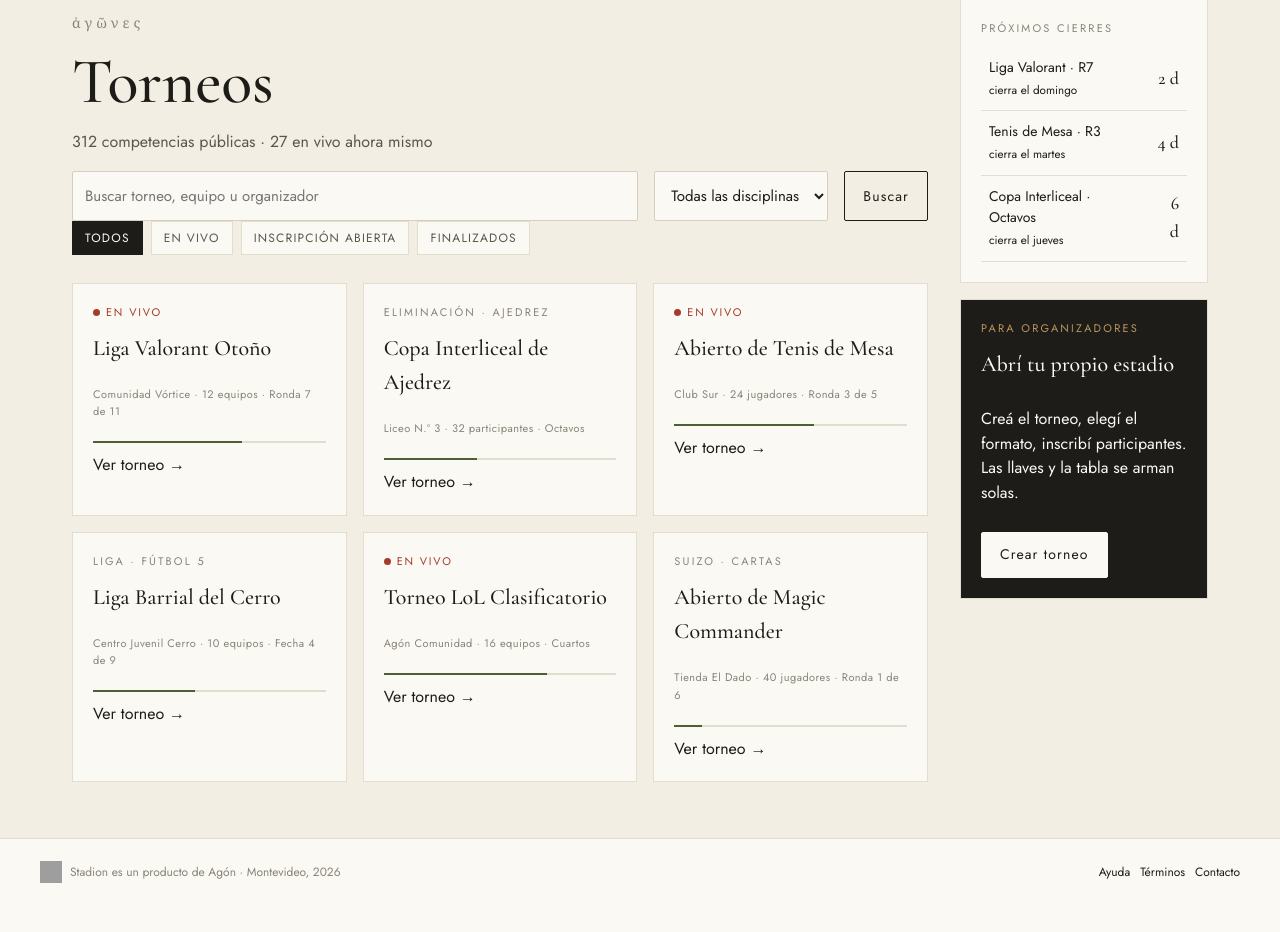
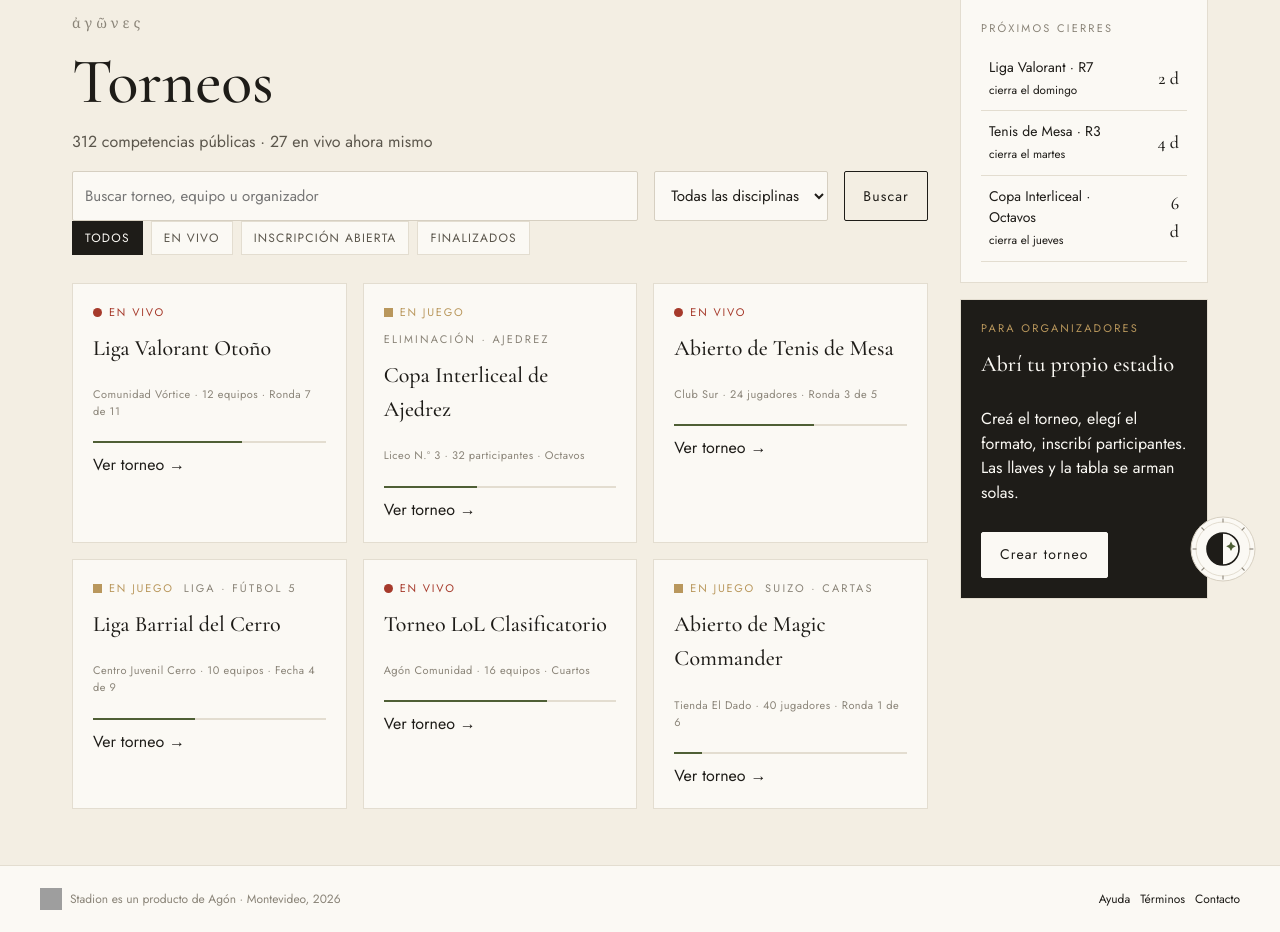
Before and after one commit to lzzro/agonstadion, a PHP site: page /torneos.html in a window 1280 px wide. Shown: the part 194-1126 px from the top of the page. Before the commit the page ends 1077 px from the top, so only its background shows below. Run offline with PHP 8.4, Linux system fonts and the light colour scheme; grey boxes are pictures that could not be loaded.

Commit message:
Agregar modo noche, estados de torneo y reglas de voz

```diff
--- a/public/css/style.css
+++ b/public/css/style.css
@@ -13,8 +13,39 @@
   --olivo2: #75865A;
   --olivoT: #E6EAD9;
   --cinabrio: #A63A2B; /* solo "en vivo" */
+  --olivoB: #E3DDD0;   /* borde de la fila destacada */
+  --enjuego: #B9975C;  /* estado "en juego" */
+  --vencedor: #3F4A2C; /* estado "vencedor" */
+  --cerrado: #8A8478;  /* estado "cerrado" */
   --serif: 'Cormorant Garamond', Georgia, serif;
   --sans: 'Jost', 'Segoe UI', sans-serif;
+  color-scheme: light;
+}
+
+/* ---------- Modo noche ----------
+   Solo se redefinen los colores: la tipografía, las medidas y la
+   retícula son las mismas. Cada valor sale de los bocetos; los cuatro
+   marcados como "derivado" se sacaron conservando el matiz y el croma
+   del color de día y subiendo la claridad, que es lo que hacen los
+   pares ya confirmados (el matiz de olivo y cinabrio no se mueve ni un
+   grado entre los dos modos). */
+[data-theme="noche"] {
+  --pent: #14130F;     /* basalto: fondo */
+  --pario: #1A1814;    /* basalto claro: superficies */
+  --veta: #3A362E;     /* del círculo exterior del ícono de noche */
+  --hair: #2A2822;
+  --ink: #EDE7DA;      /* cal */
+  --ink2: #C9C1B0;
+  --ink3: #A79F8C;
+  --olivo: #8CA368;    /* kotinos de noche */
+  --olivo2: #B9CB9C;   /* derivado: mantiene la distancia con --olivo */
+  --olivoT: #232A1B;
+  --olivoB: #3A4430;
+  --cinabrio: #D4614E; /* brasa */
+  --enjuego: #AD8B50;  /* derivado */
+  --vencedor: #A7B593; /* derivado */
+  --cerrado: #A79F8C;  /* igual que --ink3: de día son el mismo color */
+  color-scheme: dark;
 }
 * { box-sizing: border-box; }
 html, body { margin: 0; }
@@ -60,8 +91,25 @@ nav a.activo { color: var(--ink); border-bottom-color: var(--olivo); }
 .btn-primario:hover { background: var(--olivo2); color: var(--pario); }
 .etiqueta { font-size: 11px; letter-spacing: .2em; text-transform: uppercase; color: var(--ink3); }
 .epigrafe { font-family: var(--serif); font-size: 14px; letter-spacing: .28em; color: var(--ink3); }
-.en-vivo { display: inline-flex; align-items: center; gap: 6px; font-size: 11px; letter-spacing: .16em; text-transform: uppercase; color: var(--cinabrio); }
-.en-vivo::before { content: ""; width: 7px; height: 7px; border-radius: 50%; background: var(--cinabrio); }
+
+/* ---------- Estado del torneo: color Y forma juntos ----------
+   Nunca solo el color: quien no distingue el rojo del verde reconoce
+   igual el estado por la figura. La figura sale de ::before salvo en
+   "vencedor", que lleva la rama de olivo en SVG. Todas toman el color
+   de currentColor, así que basta cambiar la variante. */
+.estado { display: inline-flex; align-items: center; gap: 7px; font-size: 11px; letter-spacing: .16em; text-transform: uppercase; }
+.estado::before { content: ""; display: block; flex: none; }
+.estado-en-vivo     { color: var(--cinabrio); }
+.estado-en-vivo::before     { width: 9px; height: 9px; border-radius: 50%; background: currentColor; }
+.estado-inscripcion { color: var(--olivo); }
+.estado-inscripcion::before { width: 9px; height: 9px; border-radius: 50%; border: 2px solid currentColor; }
+.estado-en-juego    { color: var(--enjuego); }
+.estado-en-juego::before    { width: 9px; height: 9px; background: currentColor; }
+.estado-vencedor    { color: var(--vencedor); }
+.estado-vencedor::before    { display: none; }  /* lleva la rama, no el punto */
+.estado-vencedor svg        { flex: none; }
+.estado-cerrado     { color: var(--cerrado); }
+.estado-cerrado::before     { width: 12px; height: 2px; background: currentColor; }
 .tarjeta { background: var(--pario); border: 1px solid var(--hair); padding: 20px; display: flex; flex-direction: column; gap: 10px; }
 .tarjeta h3 { margin: 0; font-family: var(--serif); font-size: 22px; font-weight: 500; }
 .barra { height: 2px; background: var(--hair); }
@@ -84,6 +132,7 @@ th { text-align: left; font-size: 11px; letter-spacing: .16em; text-transform: u
 td { padding: 10px 8px; border-bottom: 1px solid var(--hair); }
 td.num { text-align: right; font-family: var(--serif); font-size: 18px; }
 tr.clasifica { background: var(--olivoT); }
+tr.clasifica td { border-bottom-color: var(--olivoB); }
 .tabla-scroll { overflow-x: auto; }
 
 /* ---------- Formularios ---------- */
@@ -116,8 +165,23 @@ legend { font-family: var(--serif); font-size: 20px; padding: 0 6px; }
 .pasos .hecho { color: var(--olivo); }
 .pasos .activo { color: var(--ink); }
 
+/* ---------- Interruptor de modo noche ----------
+   Los dos discos viven en el HTML y el CSS muestra el que corresponde,
+   así el JavaScript solo tiene que cambiar el atributo data-theme. */
+.interruptor-tema {
+  position: fixed; bottom: 24px; right: 24px; z-index: 20;
+  width: 66px; height: 66px; padding: 0; line-height: 0;
+  border: none; border-radius: 50%; background: transparent; cursor: pointer;
+}
+.interruptor-tema svg:last-of-type { display: none; }
+[data-theme="noche"] .interruptor-tema svg:first-of-type { display: none; }
+[data-theme="noche"] .interruptor-tema svg:last-of-type { display: block; }
+.interruptor-tema:focus-visible { outline: 2px solid var(--olivo); outline-offset: 3px; }
+
 /* ---------- Footer ---------- */
-footer { display: flex; flex-direction: column; gap: 8px; padding: 20px; background: var(--pario); border-top: 1px solid var(--hair); font-size: 12px; color: var(--ink3); }
+/* El pie deja lugar abajo para que el interruptor no tape los enlaces
+   en pantalla angosta, donde queda encima. */
+footer { display: flex; flex-direction: column; gap: 8px; padding: 20px 20px 104px; background: var(--pario); border-top: 1px solid var(--hair); font-size: 12px; color: var(--ink3); }
 footer .marca-agon { display: flex; align-items: center; gap: 8px; }
 footer .marca-agon img { width: 22px; height: 22px; }
 
--- /dev/null
+++ b/public/js/tema.js
@@ -0,0 +1,53 @@
+/* Stadion · Agón — interruptor de modo noche.
+   -------------------------------------------------------------------
+   Es el único JavaScript del proyecto. Hace tres cosas y ninguna más:
+   leer la preferencia guardada, poner o sacar data-theme="noche" en
+   <html>, y guardar la elección.
+
+   Todo lo visual lo resuelve el CSS a partir de ese atributo: los
+   colores salen del bloque [data-theme="noche"] de style.css y los dos
+   discos del botón ya están los dos en el HTML, así que el CSS muestra
+   el que corresponde. Este archivo no dibuja, no escribe texto y no
+   toca ningún otro elemento de la página.
+
+   El archivo se carga en el <head> a propósito, sin defer: si esperara
+   al final del body, la página se vería un instante en modo día antes
+   de cambiar. */
+
+(function () {
+  'use strict';
+
+  var CLAVE = 'stadion-tema';
+
+  /* 1. Antes de que la página se dibuje: si hay preferencia guardada,
+        se aplica. Va dentro de try porque en modo privado leer
+        localStorage puede fallar; si falla, queda el modo día. */
+  try {
+    if (window.localStorage.getItem(CLAVE) === 'noche') {
+      document.documentElement.setAttribute('data-theme', 'noche');
+    }
+  } catch (error) {
+    /* sin almacenamiento disponible: se sigue en modo día */
+  }
+
+  /* 2. Cuando el HTML terminó de cargar, se engancha el botón. */
+  document.addEventListener('DOMContentLoaded', function () {
+    var boton = document.getElementById('interruptor-tema');
+    if (!boton) {
+      return;
+    }
+    boton.addEventListener('click', function () {
+      var esNoche = document.documentElement.getAttribute('data-theme') === 'noche';
+      if (esNoche) {
+        document.documentElement.removeAttribute('data-theme');
+      } else {
+        document.documentElement.setAttribute('data-theme', 'noche');
+      }
+      try {
+        window.localStorage.setItem(CLAVE, esNoche ? 'dia' : 'noche');
+      } catch (error) {
+        /* no se pudo guardar: el cambio vale igual para esta página */
+      }
+    });
+  });
+})();
--- a/public/torneos.html
+++ b/public/torneos.html
@@ -7,6 +7,7 @@
   <title>Torneos · Stadion</title>
   <link rel="icon" href="img/stadion.png">
   <link rel="stylesheet" href="css/style.css">
+  <script src="js/tema.js"></script>
 </head>
 <body>
 <div class="pagina">
@@ -30,42 +31,42 @@
 <section>
   <div class="grilla">
   <article class="tarjeta">
-    <span class="en-vivo">En vivo</span>
+    <span class="estado estado-en-vivo">En vivo</span>
     <h3>Liga Valorant Otoño</h3>
     <p class="etiqueta" style="letter-spacing:.04em;text-transform:none;">Comunidad Vórtice · 12 equipos · Ronda 7 de 11</p>
     <div class="barra"><span style="width:64%"></span></div>
     <a href="torneo.html">Ver torneo →</a>
   </article>
   <article class="tarjeta">
-    <span class="etiqueta">Eliminación · Ajedrez</span>
+    <div class="fila"><span class="estado estado-en-juego">En juego</span><span class="etiqueta">Eliminación · Ajedrez</span></div>
     <h3>Copa Interliceal de Ajedrez</h3>
     <p class="etiqueta" style="letter-spacing:.04em;text-transform:none;">Liceo N.º 3 · 32 participantes · Octavos</p>
     <div class="barra"><span style="width:40%"></span></div>
     <a href="torneo.html">Ver torneo →</a>
   </article>
   <article class="tarjeta">
-    <span class="en-vivo">En vivo</span>
+    <span class="estado estado-en-vivo">En vivo</span>
     <h3>Abierto de Tenis de Mesa</h3>
     <p class="etiqueta" style="letter-spacing:.04em;text-transform:none;">Club Sur · 24 jugadores · Ronda 3 de 5</p>
     <div class="barra"><span style="width:60%"></span></div>
     <a href="torneo.html">Ver torneo →</a>
   </article>
   <article class="tarjeta">
-    <span class="etiqueta">Liga · Fútbol 5</span>
+    <div class="fila"><span class="estado estado-en-juego">En juego</span><span class="etiqueta">Liga · Fútbol 5</span></div>
     <h3>Liga Barrial del Cerro</h3>
     <p class="etiqueta" style="letter-spacing:.04em;text-transform:none;">Centro Juvenil Cerro · 10 equipos · Fecha 4 de 9</p>
     <div class="barra"><span style="width:44%"></span></div>
     <a href="torneo.html">Ver torneo →</a>
   </article>
   <article class="tarjeta">
-    <span class="en-vivo">En vivo</span>
+    <span class="estado estado-en-vivo">En vivo</span>
     <h3>Torneo LoL Clasificatorio</h3>
     <p class="etiqueta" style="letter-spacing:.04em;text-transform:none;">Agón Comunidad · 16 equipos · Cuartos</p>
     <div class="barra"><span style="width:70%"></span></div>
     <a href="torneo.html">Ver torneo →</a>
   </article>
   <article class="tarjeta">
-    <span class="etiqueta">Suizo · Cartas</span>
+    <div class="fila"><span class="estado estado-en-juego">En juego</span><span class="etiqueta">Suizo · Cartas</span></div>
     <h3>Abierto de Magic Commander</h3>
     <p class="etiqueta" style="letter-spacing:.04em;text-transform:none;">Tienda El Dado · 40 jugadores · Ronda 1 de 6</p>
     <div class="barra"><span style="width:12%"></span></div>
@@ -80,7 +81,7 @@
   <table><tr><td>Liga Valorant · R7<br><small>cierra el domingo</small></td><td class="num">2 d</td></tr><tr><td>Tenis de Mesa · R3<br><small>cierra el martes</small></td><td class="num">4 d</td></tr><tr><td>Copa Interliceal · Octavos<br><small>cierra el jueves</small></td><td class="num">6 d</td></tr></table>
 </div>
 <div class="tarjeta" style="background:var(--ink);color:var(--pario)">
-  <span class="etiqueta" style="color:#B9975C">Para organizadores</span>
+  <span class="etiqueta" style="color:var(--enjuego)">Para organizadores</span>
   <h3 style="color:var(--pario)">Abrí tu propio estadio</h3>
   <p>Creá el torneo, elegí el formato, inscribí participantes. Las llaves y la tabla se arman solas.</p>
   <a class="btn" href="crear.html" style="background:var(--pario);color:var(--ink);border-color:var(--pario);align-self:flex-start">Crear torneo</a>
@@ -91,5 +92,31 @@
   <div class="fila"><a href="#">Ayuda</a><a href="#">Términos</a><a href="#">Contacto</a></div>
 </footer>
 </div>
+<button type="button" class="interruptor-tema" id="interruptor-tema">
+<svg width="66" height="66" viewBox="0 0 66 66" xmlns="http://www.w3.org/2000/svg" aria-label="Cambiar a modo noche">
+  <circle cx="33" cy="33" r="32" fill="#FBF9F4"/>
+  <circle cx="33" cy="33" r="32" fill="none" stroke="#D6CFC1" stroke-width="1"/>
+  <circle cx="33" cy="33" r="27" fill="none" stroke="#E3DDD0" stroke-width="1"/>
+  <g stroke="#8A8478" stroke-width="1.1">
+    <path d="M33,2.6 v4"/><path d="M33,59.4 v4"/><path d="M2.6,33 h4"/><path d="M59.4,33 h4"/>
+    <path d="M11.5,11.5 l2.8,2.8"/><path d="M54.5,54.5 l-2.8,-2.8"/><path d="M11.5,54.5 l2.8,-2.8"/><path d="M54.5,11.5 l-2.8,2.8"/>
+  </g>
+  <path d="M33,17 A16,16 0 0,0 33,49 Z" fill="#1E1C18"/>
+  <circle cx="33" cy="33" r="16" fill="none" stroke="#1E1C18" stroke-width="1.6"/>
+  <path d="M41,25.5 l1.6,3.2 l3.2,1.6 l-3.2,1.6 l-1.6,3.2 l-1.6,-3.2 l-3.2,-1.6 l3.2,-1.6 Z" fill="#4F5F35"/>
+</svg>
+<svg width="66" height="66" viewBox="0 0 66 66" xmlns="http://www.w3.org/2000/svg" aria-label="Cambiar a modo día">
+  <circle cx="33" cy="33" r="32" fill="#14130F"/>
+  <circle cx="33" cy="33" r="32" fill="none" stroke="#3A362E" stroke-width="1"/>
+  <circle cx="33" cy="33" r="27" fill="none" stroke="#2A2822" stroke-width="1"/>
+  <g stroke="#6E675A" stroke-width="1.1">
+    <path d="M33,2.6 v4"/><path d="M33,59.4 v4"/><path d="M2.6,33 h4"/><path d="M59.4,33 h4"/>
+    <path d="M11.5,11.5 l2.8,2.8"/><path d="M54.5,54.5 l-2.8,-2.8"/><path d="M11.5,54.5 l2.8,-2.8"/><path d="M54.5,11.5 l2.8,2.8"/>
+  </g>
+  <path d="M33,17 A16,16 0 0,1 33,49 Z" fill="#EDE7DA"/>
+  <circle cx="33" cy="33" r="16" fill="none" stroke="#EDE7DA" stroke-width="1.6"/>
+  <path d="M25,25.5 l1.6,3.2 l3.2,1.6 l-3.2,1.6 l-1.6,3.2 l-1.6,-3.2 l-3.2,-1.6 l3.2,-1.6 Z" fill="#8CA368"/>
+</svg>
+</button>
 </body>
 </html>
```
Also changed, not shown: public/crear.html (+27 -0 lines), public/index.html (+29 -2 lines), public/login.html (+27 -0 lines), public/perfil.html (+29 -1 lines), public/torneo.html (+28 -1 lines).
